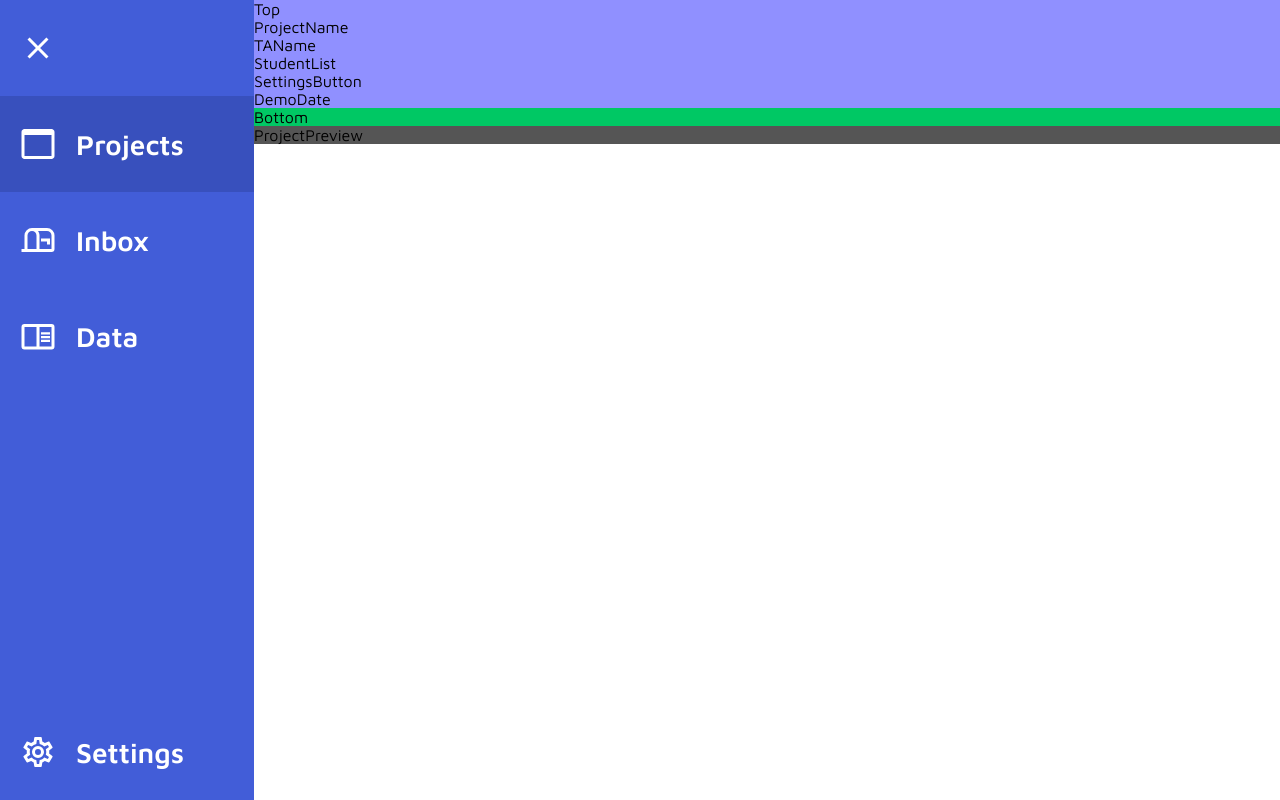
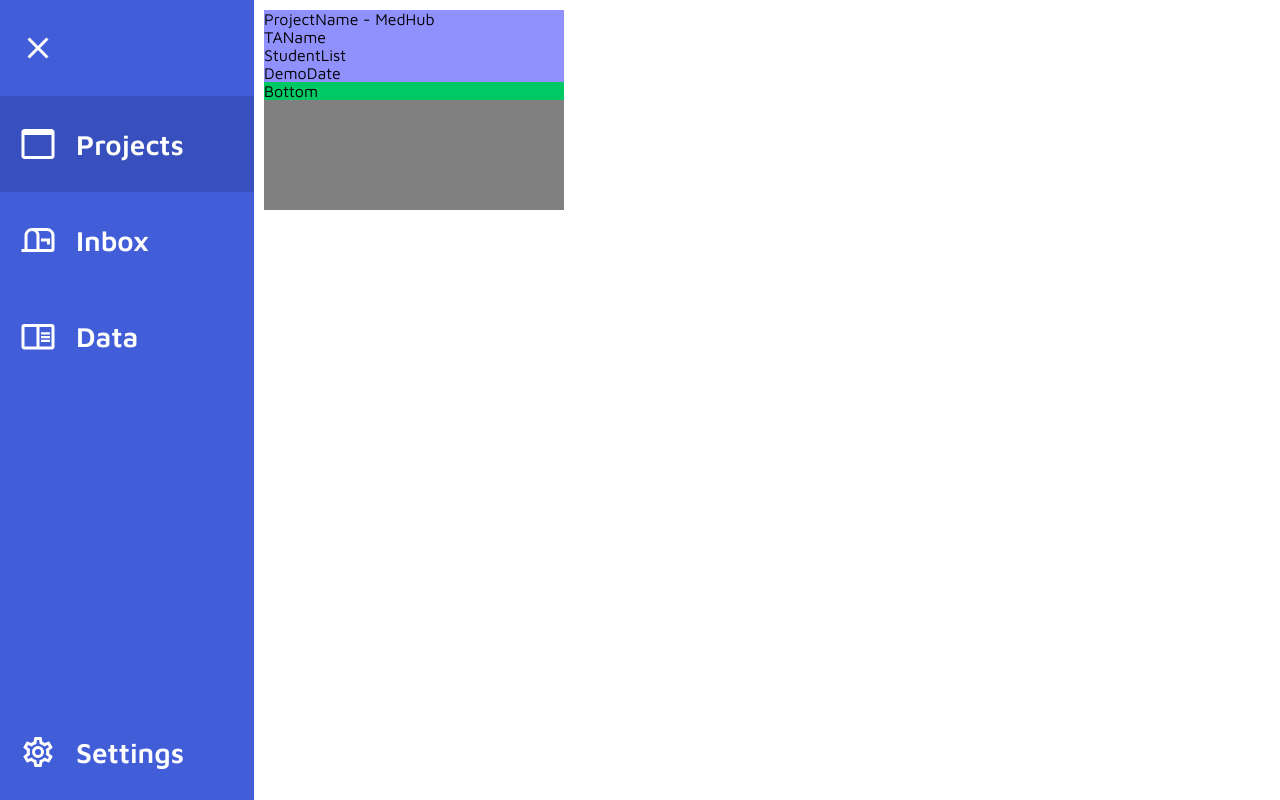
Before and after one commit to Juovitus/CS402, a React (Create React App) app in the folder frontend/: page / in a window 1280 px wide. Built offline with nearby package versions, Linux system fonts and the light colour scheme.

Commit message:
ProjectPreview restructuring.

```diff
--- a/frontend/src/App.css
+++ b/frontend/src/App.css
@@ -75,24 +75,20 @@
 }
 
 .ProjectPreview {
-    display: grid;
-    grid-template: 1fr / 1fr;
-    grid-template-areas:
-        "top"
-        "bottom";
-    grid-area: main;
-    background-color: rgb(85, 85, 85);
+    background-color: grey;
+    width: 300px;
+    height: 200px;
+    overflow: hidden;
+    margin: 10px;
 }
 
-/* Currently can't change the top/bottom color but can change the ProjectPreview overall, kinda weird*/
 /*Project Preview Top Half*/
 .Top {
-    grid-area: top;
+    box-sizing: border-box;
     background-color: rgb(144, 144, 255);
 }
 
 /*Project Preview Bottom Half*/
 .Bottom {
-    grid-area: bottom;
     background-color: rgb(0, 200, 100);
 }
--- a/frontend/src/components/projectpreview/DemoDate.tsx
+++ /dev/null
@@ -1,11 +0,0 @@
-import React from "react";
-
-interface Props {
-
-}
-
-export const DemoDate: React.FC<Props> = () => {
-    return (
-        <div>DemoDate</div>
-    );
-}
--- a/frontend/src/components/projectpreview/ProjectName.tsx
+++ /dev/null
@@ -1,11 +0,0 @@
-import React from "react";
-
-interface Props {
-
-}
-
-export const ProjectName: React.FC<Props> = () => {
-    return (
-        <div>ProjectName</div>
-    );
-}
--- a/frontend/src/components/projectpreview/ProjectPreview.tsx
+++ b/frontend/src/components/projectpreview/ProjectPreview.tsx
@@ -1,15 +1,20 @@
 import React from "react";
 import { Top } from "./Top"
 import { Bottom } from "./Bottom"
+
 interface Props {
 
 }
-//tbh might not be needed still not sure how the hierarchy works entirely
+
+
 export const ProjectPreview: React.FC<Props> = () => {
+    const pName = 'MedHub'
+
     return (
         <div className='ProjectPreview'>
-            ProjectPreview
-            <Top/>
+            <Top
+                projectName={pName}
+            />
             <Bottom/>
         </div>
     );
--- a/frontend/src/components/projectpreview/SettingsButton.tsx
+++ /dev/null
@@ -1,11 +0,0 @@
-import React from "react";
-
-interface Props {
-
-}
-
-export const SettingsButton: React.FC<Props> = () => {
-    return (
-        <div>SettingsButton</div>
-    );
-}
--- a/frontend/src/components/projectpreview/StudentList.tsx
+++ /dev/null
@@ -1,11 +0,0 @@
-import React from "react";
-
-interface Props {
-
-}
-
-export const StudentList: React.FC<Props> = () => {
-    return (
-        <div>StudentList</div>
-    );
-}
--- a/frontend/src/components/projectpreview/TAList.tsx
+++ /dev/null
@@ -1,12 +0,0 @@
-import React from "react";
-
-interface Props {
-    TAName: string
-}
-
-export const TAList: React.FC<Props> = (TAName) => {
-
-    return (
-        <div>TAName</div>
-    );
-}
--- a/frontend/src/components/projectpreview/Top.tsx
+++ b/frontend/src/components/projectpreview/Top.tsx
@@ -1,22 +1,35 @@
 import React from "react";
-import { ProjectName } from "./ProjectName"
-import { TAList } from "./TAList"
-import { StudentList } from "./StudentList"
-import { SettingsButton } from "./SettingsButton"
-import { DemoDate } from "./DemoDate"
 
 interface Props {
-
+    projectName: string
 }
 
-export const Top: React.FC<Props> = () => {
+export const Top: React.FC<Props> = ({projectName}) => {
     return (
-        <div className="Top">Top
-            <ProjectName/>
-            <TAList TAName="Test"/>
-            <StudentList/>
-            <SettingsButton/>
-            <DemoDate/>
+        <div className="Top">
+            {ProjectName(projectName)}
+            {TAList}
+            {StudentList}
+            {DemoDate}
         </div>
     );
 }
+
+/*
+Not sure if this will need to be a FC in the future,
+leaving as normal fn for now.
+*/
+const ProjectName = (name:string) => {
+    return (
+        <div>ProjectName - {name}</div>
+    );
+}
+
+/*
+Same goes for this and below.
+*/
+const TAList = <div>TAName</div>
+
+const DemoDate = <div>DemoDate</div>
+
+const StudentList = <div>StudentList</div>
```
